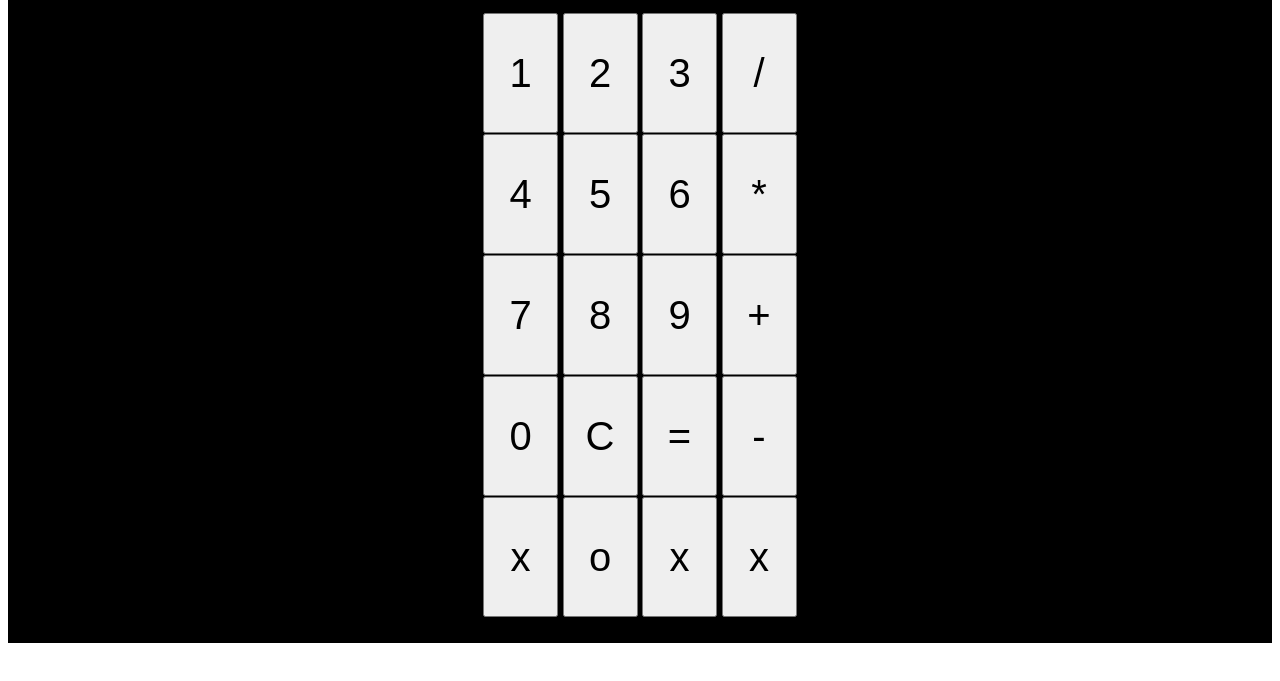
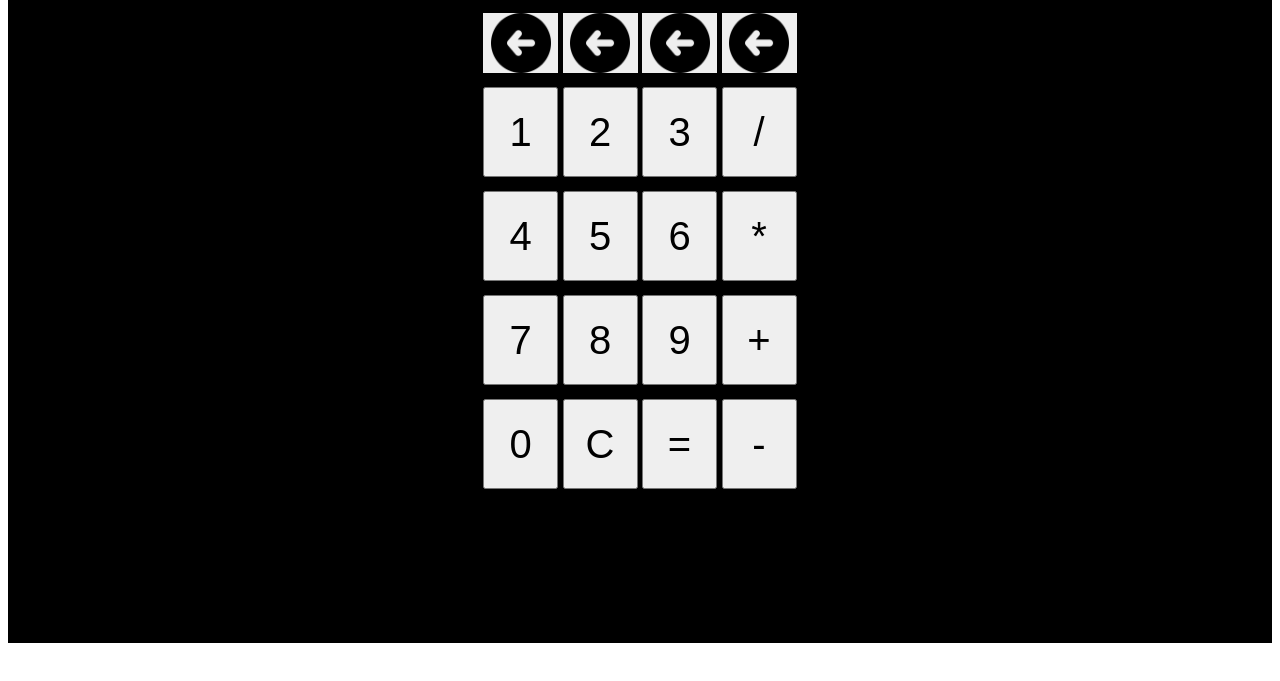
Before and after one commit to Marcelo-Marcos/Calculadora, a plain HTML site: page index.html in a window 1280 px wide. Shown: the part 115-796 px from the top of the page. Drawn offline with nearby package versions, Linux system fonts and the light colour scheme.

Commit message:
Melhorias geraise testes

```diff
--- a/index.html
+++ b/index.html
@@ -15,6 +15,12 @@
 
     <input type="text" placeholder="0" id="resultado" disabled="false">
     <div class="container__botoes">
+
+      <input class="botoes imagem-back-space" type="button" value="x" id="numero-x">
+      <input class="botoes imagem-back-space" type="button" value="o" id="numero-o">
+      <input class="botoes imagem-back-space" type="button" value="x" id="numero-x">
+      <input class="botoes imagem-back-space" type="button" value="x" id="numero-x">
+
       <!-- Botões de números -->
       <input class="botoes" type="button" value="1" id="numero-1">
       <input class="botoes" type="button" value="2" id="numero-2">
@@ -38,11 +44,6 @@
       <input class="botoes" type="button" value="=" id="calcular">
 
       <input class="botoes" type="button" value="-" id="operador_-">
-
-      <input class="botoes" type="button" value="x" id="numero-x">
-      <input class="botoes" type="button" value="o" id="numero-o">
-      <input class="botoes" type="button" value="x" id="numero-x">
-      <input class="botoes" type="button" value="x" id="numero-x">
     </div>
   </div>
 
--- a/style.css
+++ b/style.css
@@ -57,7 +57,21 @@ h1 {
 }
 
 .botoes {
-  height: 120px;
+  height: 90px;
   width: 75px;
-    font-size: 40px;
+  font-size: 40px;
 }
+
+.imagem-back-space {
+  height: 60px;
+  width: 75px;
+  font-size: 1px; /* Evita texto visível */
+  background-image: url('img/back-space.png');
+  background-repeat: no-repeat;
+  background-size: contain; /* Garante que a imagem se ajuste ao botão */
+  background-position: center; /* Centraliza a imagem */
+  border: none; /* Remove a borda padrão */
+  padding: 0; /* Remove o espaçamento interno */
+  cursor: pointer; /* Estiliza o cursor */
+  color: transparent;
+}
```
Also changed, not shown: main.js (+1 -11 lines), img/back-space.png (added).
